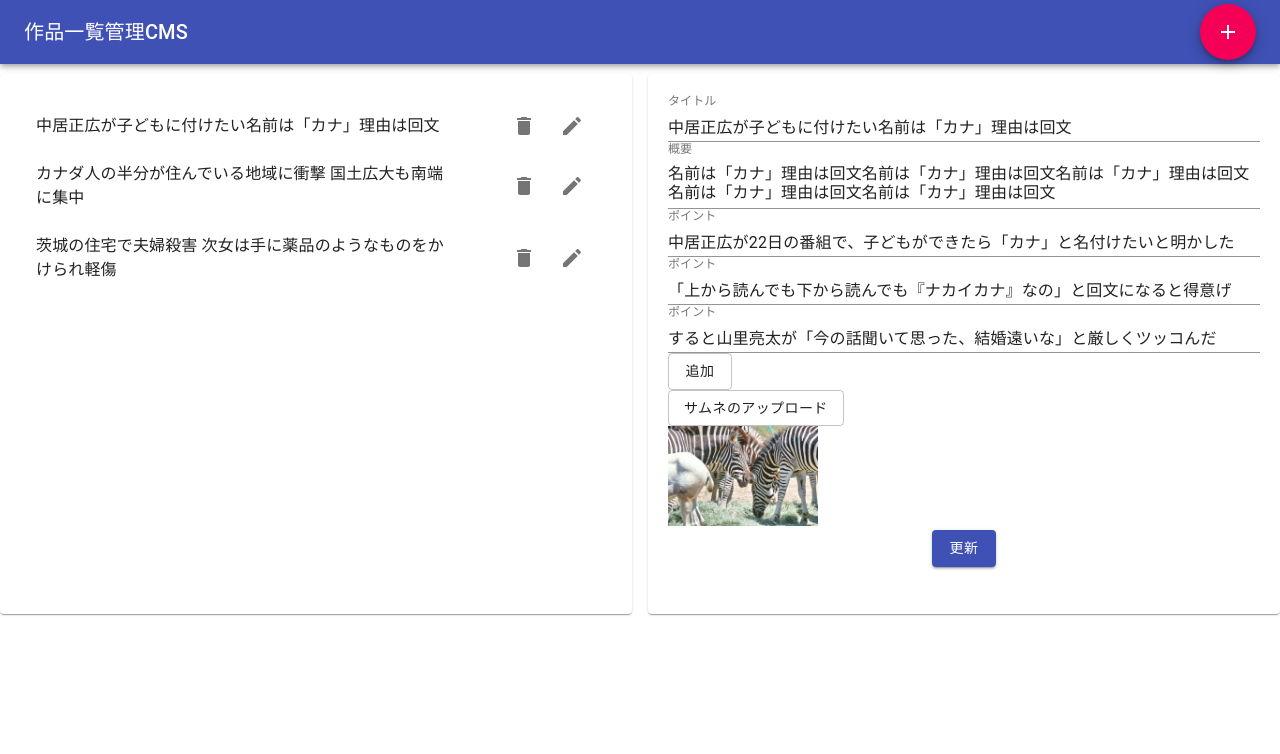
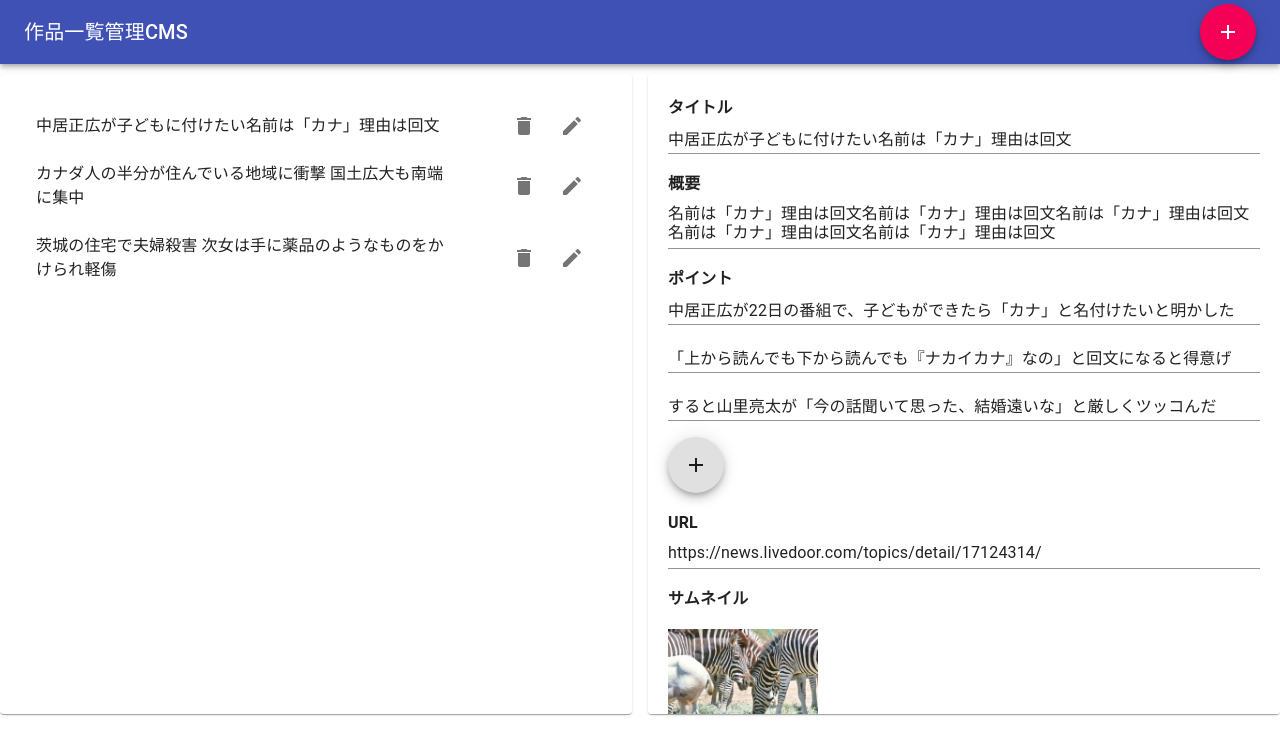
Before and after one commit to kensukegoto/react__cms, a React (Create React App) app: page / in a window 1280 px wide. Both pictures are taken after a click on the button 572 px from the left and 126 px from the top of the page. Shown: the top 754 px of the page. Built offline with nearby package versions, Linux system fonts and the light colour scheme.

Commit message:
(dev) 見た目の調整（マージンやボタンなど）

```diff
--- a/src/components/Form.js
+++ b/src/components/Form.js
@@ -1,9 +1,13 @@
 import React,{ useState,useContext,useEffect } from 'react';
 
 import {
+  Fab,
+  Box,
   Button,
-  TextField
+  TextField,
+  Typography
 } from '@material-ui/core'
+import AddIcon from '@material-ui/icons/Add'
 import {
   makeStyles
 } from '@material-ui/core/styles'
@@ -27,12 +31,18 @@ const Form = ({ setOpen = null,id = null,editMode = null }) => {
     FormControl: {
       width: 500
     },
+    Title:{
+      fontWeight: "bold"
+    },
     hide:{
       display: 'none'
     },
     Submit: {
       display: 'block',
       margin: '0 auto'
+    },
+    mR_1: {
+      marginRight: theme.spacing(1)
     },
     Preview: {
       width: '150px'
@@ -61,6 +71,7 @@ const Form = ({ setOpen = null,id = null,editMode = null }) => {
       title: '',
       description: '',
       points: [],
+      url: '',
       tmb: ''
     } : work[0]
   }
@@ -93,6 +104,7 @@ const Form = ({ setOpen = null,id = null,editMode = null }) => {
     const info = {
       title: work.title,
       description: work.description,
+      url: work.url,
       points,
       tmb
     }
@@ -117,19 +129,23 @@ const Form = ({ setOpen = null,id = null,editMode = null }) => {
 
   return (
     <form>
-      <div>
+      <Box mb={2}>
+        <Typography className={classes.Title} variant="subtitle1" component="p">
+          タイトル
+        </Typography>
         <TextField
-          label="タイトル"
           className={edit?'':classes.FormControl}
           fullWidth
           onChange={e=>setWork({...work, title :e.target.value})}
           value={work.title}
           disabled={mode===2}
         />
-      </div>
-      <div>
+      </Box>
+      <Box mb={2}>
+        <Typography className={classes.Title} variant="subtitle1" component="p">
+          概要
+        </Typography>
         <TextField
-          label="概要"
           className={edit?'':classes.FormControl}
           fullWidth
           multiline
@@ -137,15 +153,18 @@ const Form = ({ setOpen = null,id = null,editMode = null }) => {
           value={work.description}
           disabled={mode===2}
         />
-      </div>
-      <div>
+      </Box>
+      <Box mb={2}>
+        <Typography className={classes.Title} variant="subtitle1" component="p">
+          ポイント
+        </Typography>
         {work.points.length > 0 ?
           <ul className={classes.Points}>
           {work.points.map((point,idx)=>{
             return (
               <li key={idx}>
+                <Box mb={2}>
                 <TextField
-                  label="ポイント"
                   fullWidth
                   onChange={e=>{
                     let points = [...work.points]
@@ -155,23 +174,51 @@ const Form = ({ setOpen = null,id = null,editMode = null }) => {
                   value={point}
                   disabled={mode===2}
                 />
+                </Box>
               </li>
             )
           })}
           </ul>
         : ""
         }
-      {/* ポイント追加 ボタン */}
-      <Button
-        variant="outlined"
-        onClick={()=>setWork({...work, points: [...work.points,""]})}
-        className={mode===2?classes.hide:''}
-      >
-        追加
-      </Button>
-      </div>
-      <div>
-        <div>
+        <Box mt={2}>
+          <Fab
+            aria-label="add"
+            onClick={()=>setWork({...work, points: [...work.points,""]})}
+            className={mode===2?classes.hide:''}
+          >
+            <AddIcon />
+          </Fab>
+        </Box>
+      </Box>
+      <Box mb={2}>
+        <Typography className={classes.Title} variant="subtitle1" component="p">
+          URL
+        </Typography>
+        <TextField
+          className={edit?'':classes.FormControl}
+          fullWidth
+          onChange={e=>setWork({...work, url :e.target.value})}
+          value={work.url}
+          disabled={mode===2}
+        />
+      </Box>
+      <Box mb={2}>
+        <Typography className={classes.Title} variant="subtitle1" component="p">
+          サムネイル
+        </Typography>
+        {
+        !tmb
+        ?
+          work.tmb!==""
+          ?
+          <Box mb={2} mt={2}><img src={work.tmb} alt="サムネ" className={classes.Preview}  /></Box>
+          :
+            ""
+        :
+        <Box mb={2} mt={2}><img src={tmb} alt="プレビュー画像" className={classes.Preview} /></Box>
+        }
+        <Box mb={2} mt={2}>
           <input
             accept="image/*"
             className={classes.hide}
@@ -183,26 +230,16 @@ const Form = ({ setOpen = null,id = null,editMode = null }) => {
             }}
           />
           <label htmlFor={"upload_btn_" + mode}>
-            <Button variant="outlined" component="span">
-              サムネのアップロード
+            <Button variant="contained" component="span" className={classes.mR_1}>
+              アップロード
             </Button>
           </label>
-        </div>
-        {
-          console.log(tmb)
-        }
-        {
-        !tmb
-        ?
-          work.tmb!==""
-          ?
-            <img src={work.tmb} alt="サムネ" className={classes.Preview}  />
-          :
-            ""
-        :
-          <img src={tmb} alt="プレビュー画像" className={classes.Preview} />
-        }
-      </div>
+          <Button variant="contained" component="span">
+              削除
+          </Button>
+        </Box>
+
+      </Box>
       <div>
 
     {
--- a/src/components/Lists.js
+++ b/src/components/Lists.js
@@ -25,7 +25,7 @@ const useStyles = makeStyles(theme => ({
     padding: 20,
     marginTop: 10,
     marginBottom: 10,
-    height: 500,
+    height: 600,
     overflowY: "auto"
   }
 }))
```
